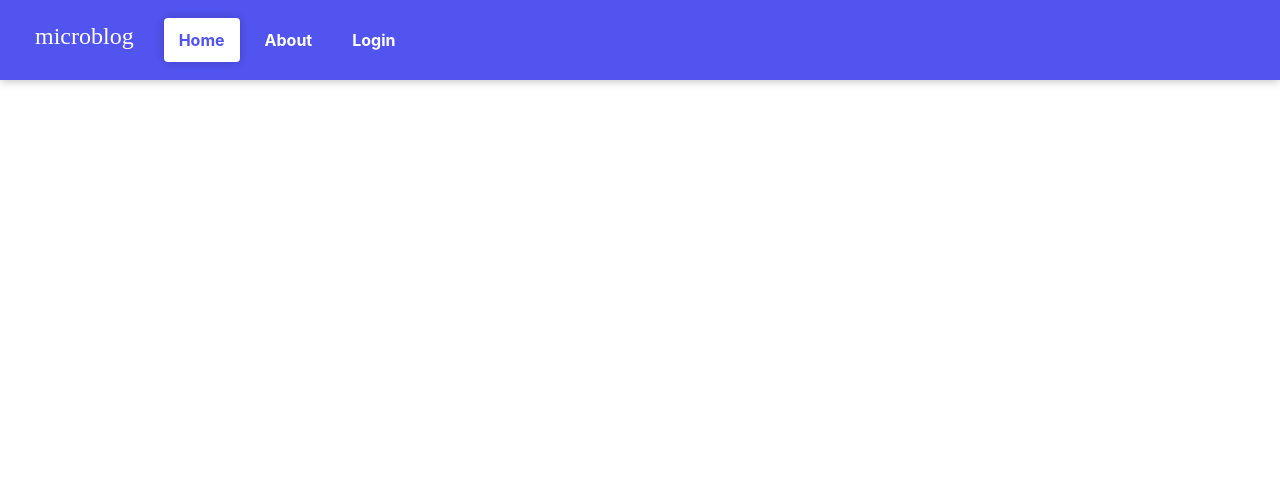
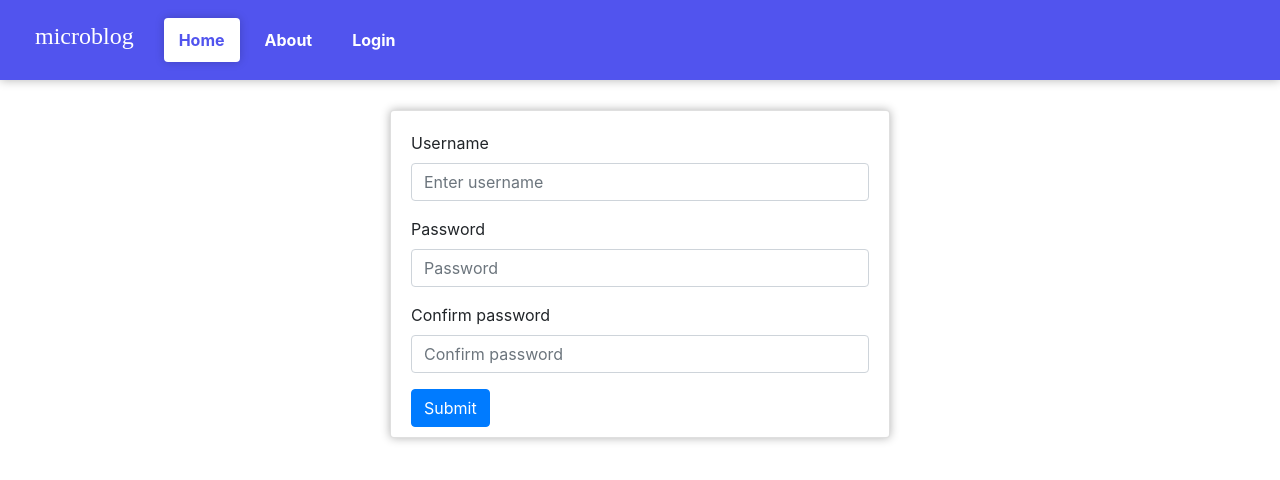
Before and after one commit to bradleykenny/micro-blog-project, a React (Create React App) app in the folder client/: page /register in a window 1280 px wide. Before the commit this address led to /home. Shown: the top 480 px of the page. Built offline with nearby package versions, Linux system fonts and the light colour scheme; no server answers; a web font is replaced by a local one.

Commit message:
Registration works.

```diff
--- a/client/src/App.js
+++ b/client/src/App.js
@@ -8,7 +8,7 @@ import {
 import "./App.css";
 
 import Container from "react-bootstrap/Container";
-import { CardList, NavBar, Login, Home } from "./components";
+import { CardList, NavBar, Login, Home, Register } from "./components";
 import "bootstrap/dist/css/bootstrap.min.css";
 
 const App = () => {
@@ -44,6 +44,11 @@ const App = () => {
 							<Login user={user} setUser={setUser} />
 						</Container>
 					</Route>
+					<Route path="/register">
+						<Container style={{ paddingTop: "100px" }}>
+							<Register user={user} setUser={setUser} />
+						</Container>
+					</Route>
 
 					{/* ALWAYS LEAVE `/` LAST */}
 					<Route path="/">
--- a/client/src/components/Nav.tsx
+++ b/client/src/components/Nav.tsx
@@ -1,5 +1,6 @@
 import React from "react";
 import Nav from "react-bootstrap/Nav";
+import { useHistory } from "react-router";
 
 import "../style/Nav.css";
 
@@ -8,6 +9,13 @@ type NavProps = {
 };
 
 export const NavBar = (props: NavProps) => {
+	const history = useHistory();
+
+	const handleLogout = () => {
+		localStorage.removeItem("user");
+		history.push("/home");
+	};
+
 	return (
 		<Nav variant="pills" activeKey="1" id="nav">
 			<a href="/home" className="logo">
@@ -22,17 +30,30 @@ export const NavBar = (props: NavProps) => {
 			<Nav.Item>
 				<Nav.Link href="/about">About</Nav.Link>
 			</Nav.Item>
+			{props.username ? (
+				<>
 					<Nav.Item>
-				{props.username ? (
 						<Nav.Link eventKey="3" href="/profile">
 							@{props.username}
 						</Nav.Link>
+					</Nav.Item>
+					<Nav.Item>
+						<Nav.Link
+							eventKey="3"
+							href="/home"
+							onClick={handleLogout}
+						>
+							Logout
+						</Nav.Link>
+					</Nav.Item>
+				</>
 			) : (
+				<Nav.Item>
 					<Nav.Link eventKey="3" href="/login">
 						Login
 					</Nav.Link>
+				</Nav.Item>
 			)}
-			</Nav.Item>
 		</Nav>
 	);
 };
--- /dev/null
+++ b/client/src/components/Register.tsx
@@ -0,0 +1,110 @@
+import React, { useState } from "react";
+import axios from "axios";
+
+import BCard from "react-bootstrap/Card";
+import BForm from "react-bootstrap/Form";
+import BButton from "react-bootstrap/Button";
+import Container from "react-bootstrap/Container";
+import Row from "react-bootstrap/Row";
+import Col from "react-bootstrap/Col";
+
+import { JWT } from "../types/JWT";
+
+import "../style/Card.css";
+import { useHistory } from "react-router";
+import { Redirect } from "react-router-dom";
+
+type RegisterProps = {
+	user: JWT;
+	setUser: Function;
+};
+
+export const Register = (props: RegisterProps) => {
+	const [username, setUsername] = useState("");
+	const [password, setPassword] = useState("");
+	const [password2, setPassword2] = useState("");
+
+	const history = useHistory();
+
+	const { user, setUser } = props;
+
+	const handleRegister = (e: any) => {
+		e.preventDefault();
+		axios
+			.post("http://localhost:5000/api/register", {
+				username,
+				password,
+				password2,
+			})
+			.then((response) => {
+				axios
+					.post("http://localhost:5000/api/login", {
+						username,
+						password,
+					})
+					.then((response2) => {
+						setUser(response2.data);
+						localStorage.setItem(
+							"user",
+							JSON.stringify(response2.data)
+						);
+						history.push("/home");
+					})
+					.catch((err) => console.log(err));
+			});
+	};
+
+	if (user) {
+		return <Redirect to="/home" />;
+	}
+
+	return (
+		<Container>
+			<Row>
+				<Col></Col>
+				<Col xs={6}>
+					<BCard>
+						<BForm onSubmit={handleRegister}>
+							<BForm.Group controlId="formBasicEmail">
+								<BForm.Label>Username</BForm.Label>
+								<BForm.Control
+									type="text"
+									placeholder="Enter username"
+									onChange={(e) =>
+										setUsername(e.target.value)
+									}
+								/>
+							</BForm.Group>
+							<BForm.Group controlId="formBasicPassword">
+								<BForm.Label>Password</BForm.Label>
+								<BForm.Control
+									type="password"
+									placeholder="Password"
+									value={password}
+									onChange={(e) =>
+										setPassword(e.target.value)
+									}
+								/>
+							</BForm.Group>
+							<BForm.Group controlId="formBasicPassword">
+								<BForm.Label>Confirm password</BForm.Label>
+								<BForm.Control
+									type="password2"
+									placeholder="Confirm password"
+									value={password2}
+									onChange={(e) =>
+										setPassword2(e.target.value)
+									}
+								/>
+							</BForm.Group>
+							<BButton variant="primary" type="submit">
+								Submit
+							</BButton>
+						</BForm>
+					</BCard>
+				</Col>
+				<Col></Col>
+			</Row>
+		</Container>
+	);
+};
--- a/client/src/components/index.ts
+++ b/client/src/components/index.ts
@@ -4,3 +4,4 @@ export { Home } from "./Home";
 export { Login } from "./Login";
 export { PostCard } from "./PostCard";
 export { NavBar } from "./Nav";
+export { Register } from "./Register";
```
Also changed, not shown: 1 other file (tests, documents, lock files or other folders). Lines whose indentation alone changed are shown as unchanged.
